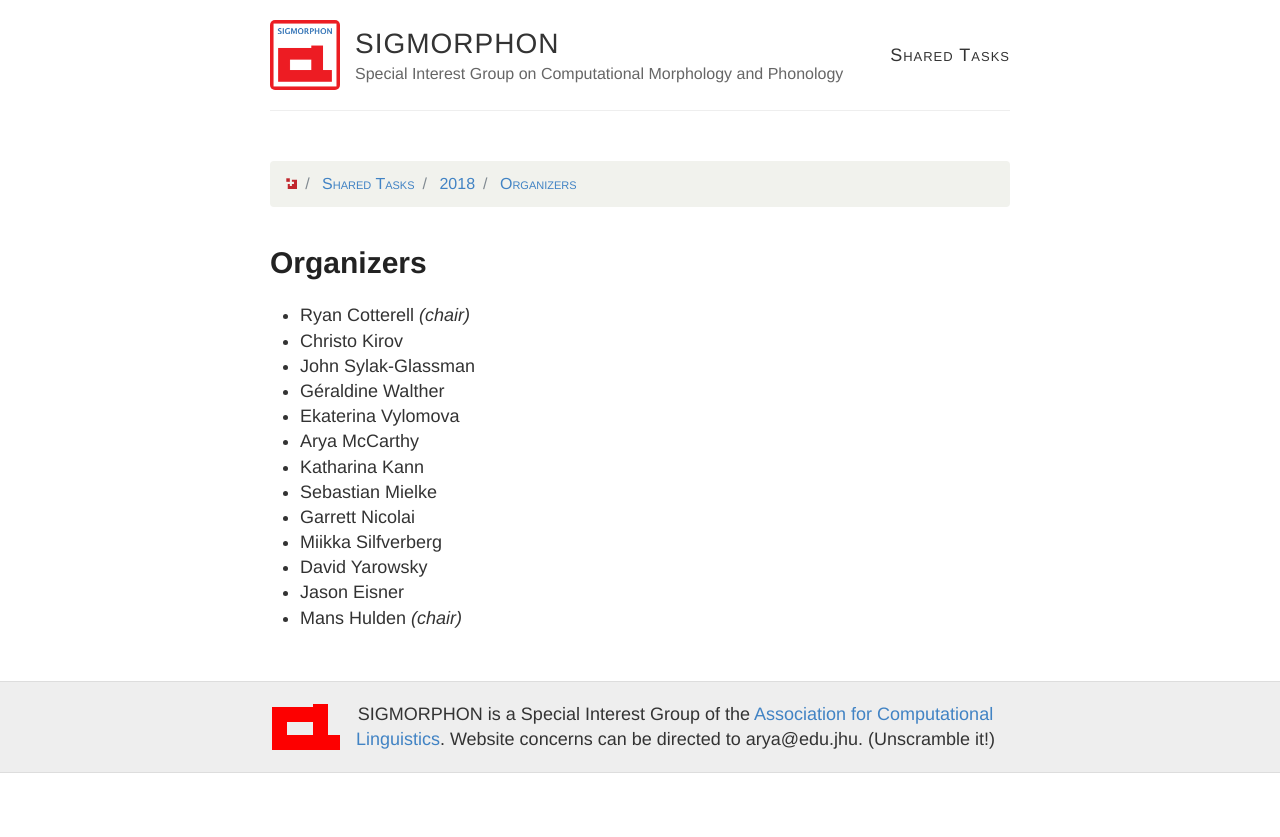
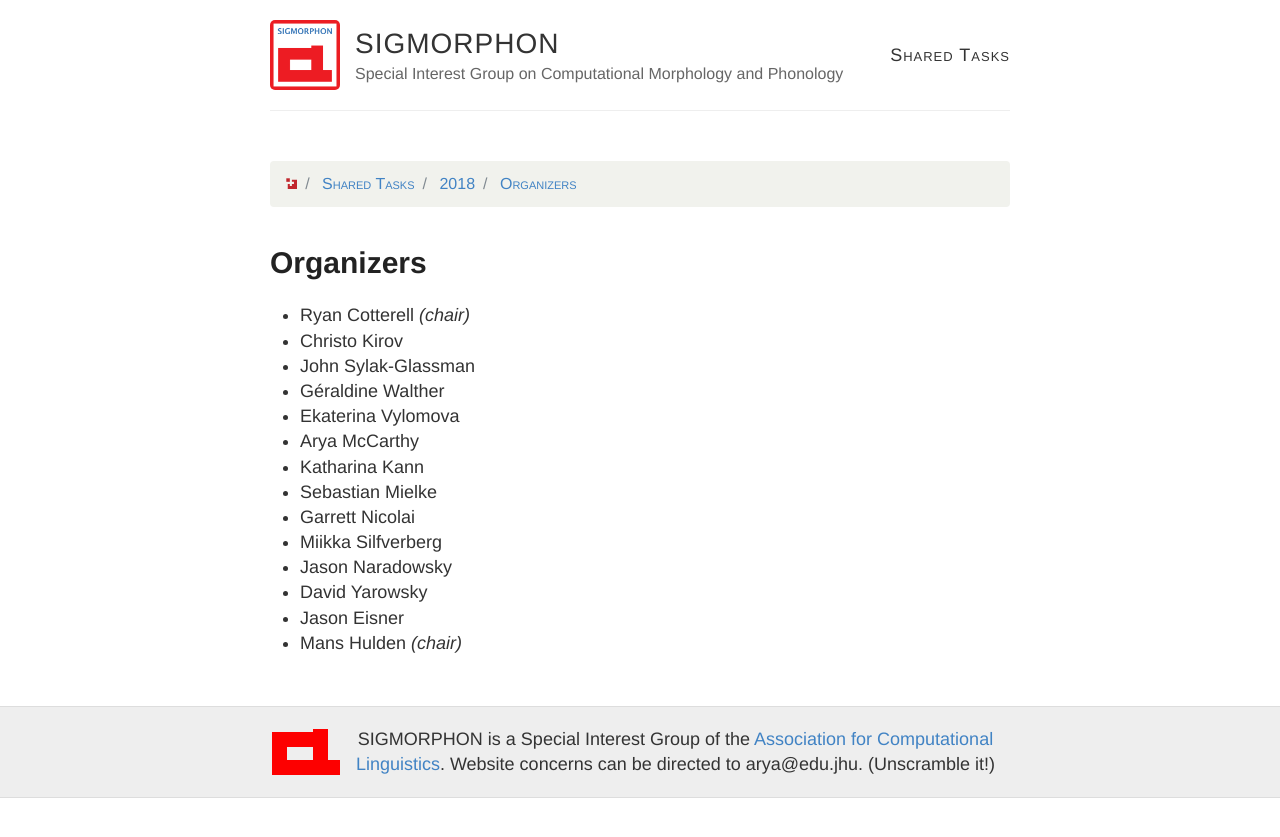
Before and after one commit to sigmorphon/sigmorphon.github.io, a Jekyll site: the page built from sharedtasks/2018/organizers.md, in a window 1280 px wide. Shown: the top 837 px of the page. Built offline with Jekyll 4.4.1, drawn with Linux system fonts in a browser that asks for light colours.

Commit message:
Add Jason Naradowsky?

```diff
--- a/sharedtasks/2018/organizers.md
+++ b/sharedtasks/2018/organizers.md
@@ -14,6 +14,7 @@ title: "Organizers"
 - Sebastian Mielke
 - Garrett Nicolai
 - Miikka Silfverberg
+- Jason Naradowsky
 - David Yarowsky
 - Jason Eisner
 - Mans Hulden *(chair)*
```
